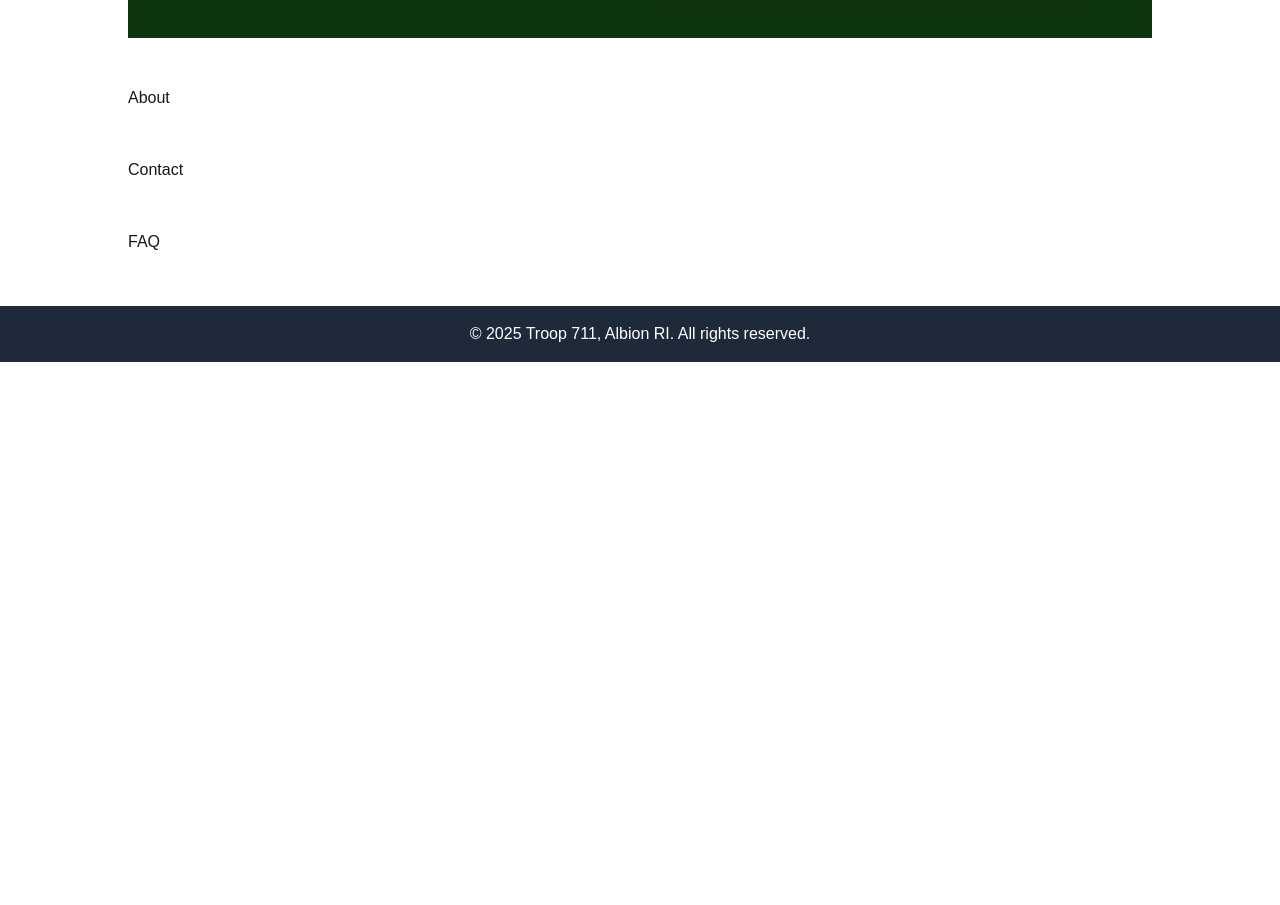
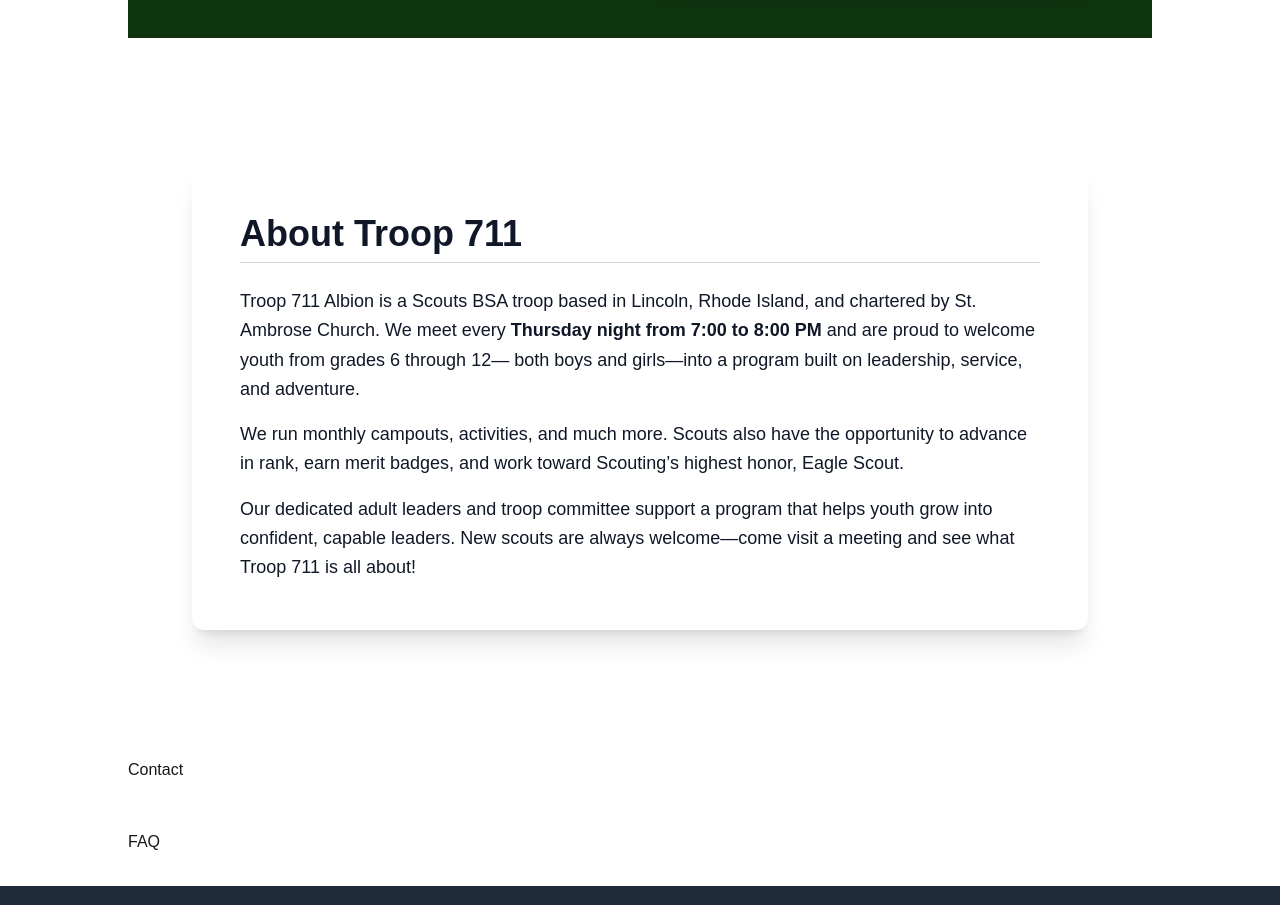
Before and after one commit to XCraftMan52/troop711, a Next.js app: page / in a window 1280 px wide. Shown: the part 438-1343 px from the top of the page. Before the commit the page ends 800 px from the top, so only its background shows below. Built offline with nearby package versions, Linux system fonts and the light colour scheme.

Commit message:
feat: enhance Build out initial about section

```diff
--- a/src/app/components/About.tsx
+++ b/src/app/components/About.tsx
@@ -1,7 +1,27 @@
-import React from 'react'
+'use client';
+import React from 'react';
 
 export default function About() {
   return (
-    <div>About</div>
-  )
+    <section id="about" className="py-20 px-6 md:px-16 text-white">
+      <div className="max-w-4xl mx-auto bg-white text-gray-900 rounded-xl shadow-xl p-8 md:p-12">
+        <h2 className="text-3xl md:text-4xl font-extrabold mb-6 border-b border-gray-300 pb-2">
+          About Troop 711
+        </h2>
+        <p className="mb-4 text-lg leading-relaxed">
+          Troop 711 Albion is a Scouts BSA troop based in Lincoln, Rhode Island, and chartered by St. Ambrose Church.
+          We meet every <strong>Thursday night from 7:00 to 8:00 PM</strong> and are proud to welcome youth from grades 6 through 12—
+          both boys and girls—into a program built on leadership, service, and adventure.
+        </p>
+        <p className="mb-4 text-lg leading-relaxed">
+          We run monthly campouts, activities, and much more. Scouts also have the
+          opportunity to advance in rank, earn merit badges, and work toward Scouting’s highest honor, Eagle Scout.
+        </p>
+        <p className="text-lg leading-relaxed">
+          Our dedicated adult leaders and troop committee support a program that helps youth grow into confident,
+          capable leaders. New scouts are always welcome—come visit a meeting and see what Troop 711 is all about!
+        </p>
+      </div>
+    </section>
+  );
 }
```
